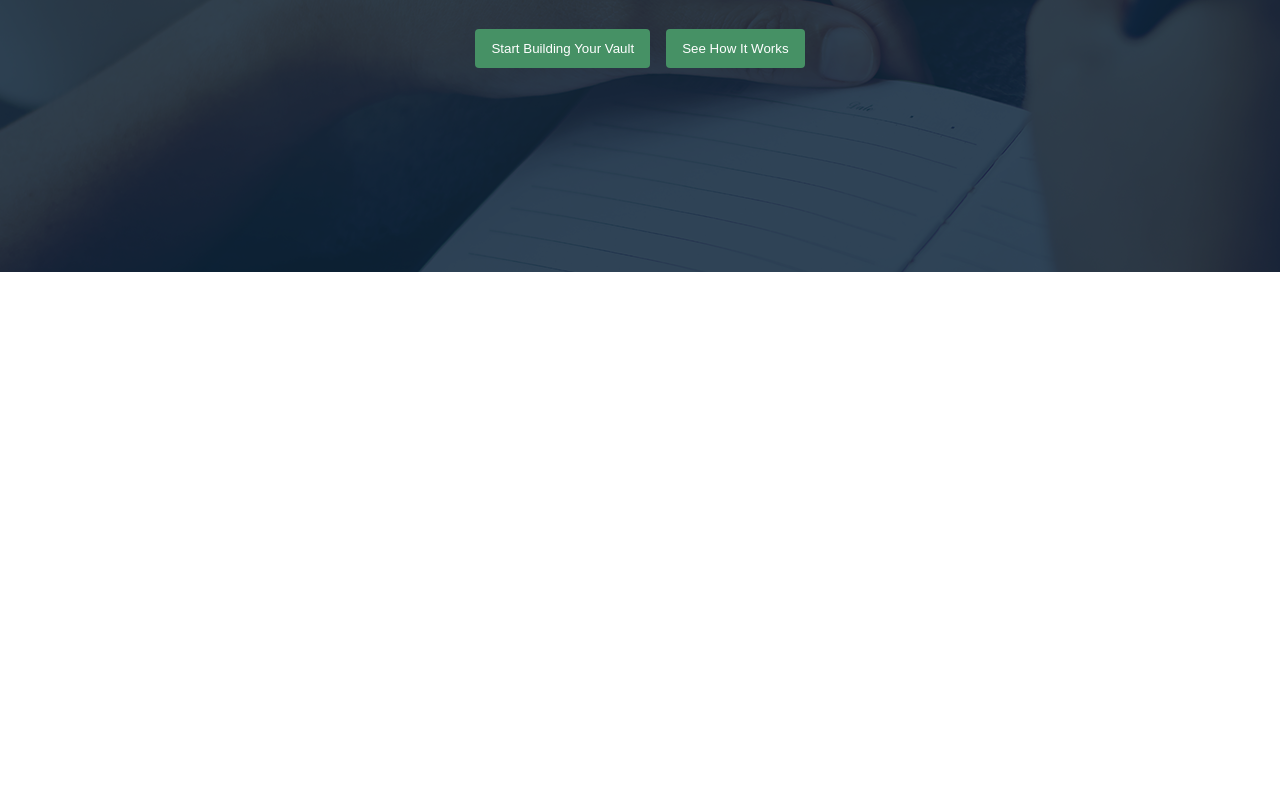
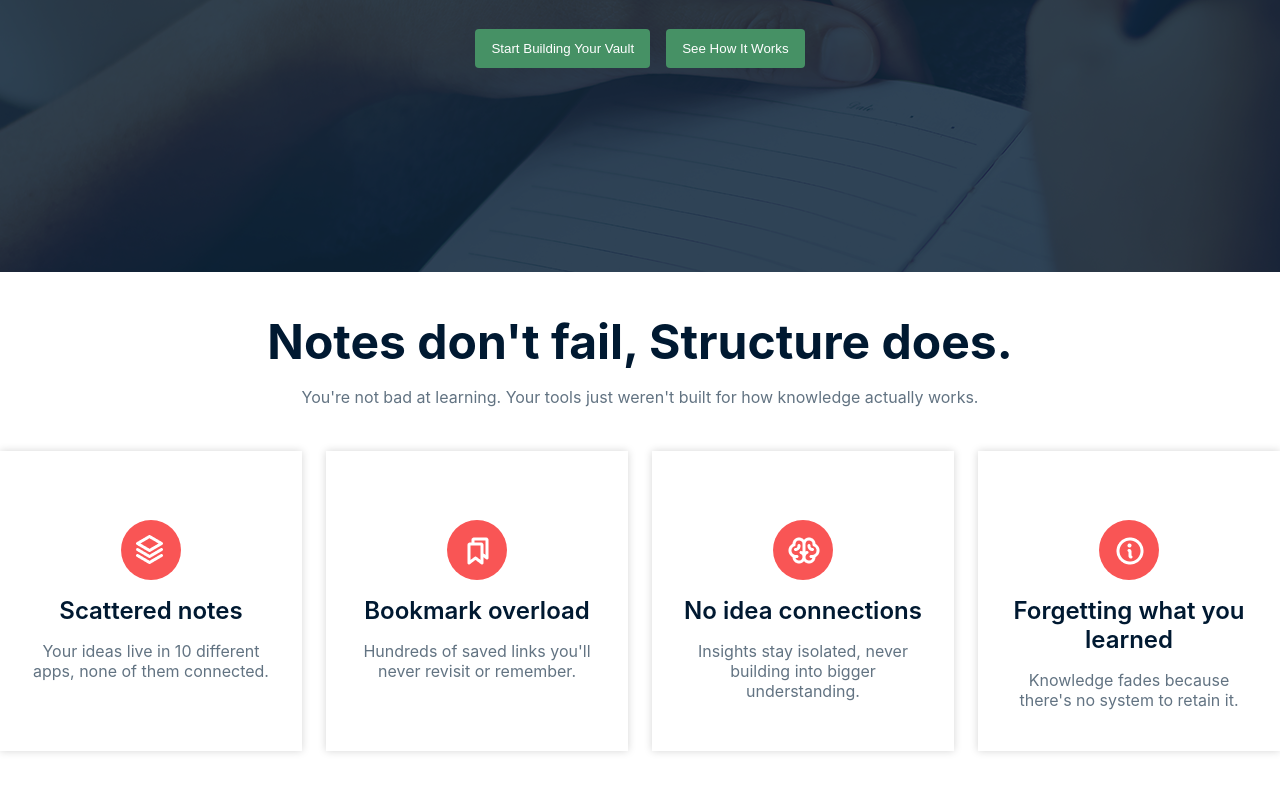
Before and after one commit to ShihabRafi1205/B13-A01-Knowledge-Vault, a plain HTML site: page index.html in a window 1280 px wide. Shown: the part 498-1290 px from the top of the page. Before the commit the page ends 800 px from the top, so only its background shows below. Drawn offline with Linux system fonts and the light colour scheme.

Commit message:
added some features of producct

```diff
--- a/index.html
+++ b/index.html
@@ -4,7 +4,7 @@
 <head>
     <meta charset="UTF-8">
     <meta name="viewport" content="width=device-width, initial-scale=1.0">
-    <title>Document</title>
+    <title>My first website</title>
     <link rel="stylesheet" href="./style.css">
 
 </head>
@@ -34,11 +34,11 @@
                 </div>
                 <div class="banner-text">
                     <p class="text1">A private space to store notes, links, and learning summaries — designed to</p>
-                      <p>help you think clearly, connect ideas, and turn learning into long-term knowledge.</p>
+                    <p>help you think clearly, connect ideas, and turn learning into long-term knowledge.</p>
                 </div>
                 <div class="banner-button">
                     <div><button class="btn">Start Building Your Vault</button></div>
-                    <div><button class="btn">See How It Works</button></div>
+                    <div><button class="btn ">See How It Works</button></div>
                 </div>
 
             </div>
@@ -46,6 +46,43 @@
         </section>
     </header>
 
+    <section id="features">
+        <div class="features-container">
+            <div class="features-heading">
+                <h2>
+                    Notes don't fail, Structure does.</h2>
+                <p>You're not bad at learning. Your tools just weren't built for how knowledge actually works.</p>
+            </div>
+
+        </div>
+        <div class="card">
+            <div class="card1">
+                <div class="card-img"><img src="./assets/Vector.png" alt=""></div>
+                <h4>Scattered notes</h4>
+                <p>Your ideas live in 10 different apps, none of them connected.</p>
+            </div>
+            <div class="card1">
+                <div class="card-img"><img src="./assets/Bookmarks.png" alt=""></div>
+                <h4>Bookmark overload</h4>
+                <p>Hundreds of saved links you'll never revisit or remember.</p>
+            </div>
+            <div class="card1">
+                <div class="card-img"><img src="./assets/Brain.png" alt=""></div>
+                <h4>No idea connections</h4>
+                <p>Insights stay isolated, never building into bigger understanding.</p>
+            </div>
+            <div class="card1">
+                <div class="card-img"><img src="./assets/Info.png" alt=""></div>
+                <h4>Forgetting what
+                    you learned</h4>
+                <p>Knowledge fades because there's no system to retain it.</p>
+            </div>
+
+
+        </div>
+
+    </section>
+
 </body>
 
 </html>
--- a/style.css
+++ b/style.css
@@ -20,6 +20,11 @@
     border: none;
     border-radius: 4px;
 }
+
+.btn:hover {
+    background-color: hsl(28, 92%, 50%);
+}
+
 
 header-section {
     width: 95%;
@@ -68,7 +73,7 @@
     /* max-width: 1316px;
     justify-content: center; */
     /* display: flex; */
-    max-width: 13616;
+    max-width: 1360;
     height: 379px;
     display: flex;
     flex-direction: column;
@@ -126,3 +131,79 @@
     display: flex;
     gap: 16px;
 }
+
+#features {
+    max-width: 1600px;
+}
+
+#features .features-container {
+    justify-content: center;
+}
+
+#features .features-container .features-heading {
+    /* width: 1360px; */
+    /* height: 152px; */
+    display: flex;
+    flex-direction: column;
+    justify-content: center;
+    align-items: center;
+
+}
+
+#features .features-container .features-heading h2 {
+    font-size: 48px;
+    color: #001931;
+    margin-bottom: 16px;
+    margin-top: 40px;
+}
+
+.features-heading p {
+    color: #627382;
+    font-size: 16px;
+    line-height: 20px;
+}
+
+.card {
+    max-width: 1360px;
+    display: flex;
+    margin: 44px auto 120px;
+    gap: 24px;
+
+}
+
+.card .card1 {
+    width: 322px;
+    height: 300px;
+    box-shadow: #0000002b 0 0 8px 0;
+}
+
+
+
+.card .card-img {
+    width: 60px;
+    height: 60px;
+    background-color: #F95555;
+    border-radius: 50px;
+    padding: 15px;
+    margin: 69px auto 16px;
+}
+
+.card h4 {
+    color: #001931;
+    font-size: 24px;
+    font-weight: 600;
+    text-align: center;
+    margin-bottom: 16px;
+    margin-left: 24px;
+    margin-right: 24px;
+
+}
+
+.card p {
+    text-align: center;
+    font-size: 16px;
+    line-height: 20px;
+    color: #627382;
+    margin-left: 24px;
+    margin-right: 24px;
+}
```
